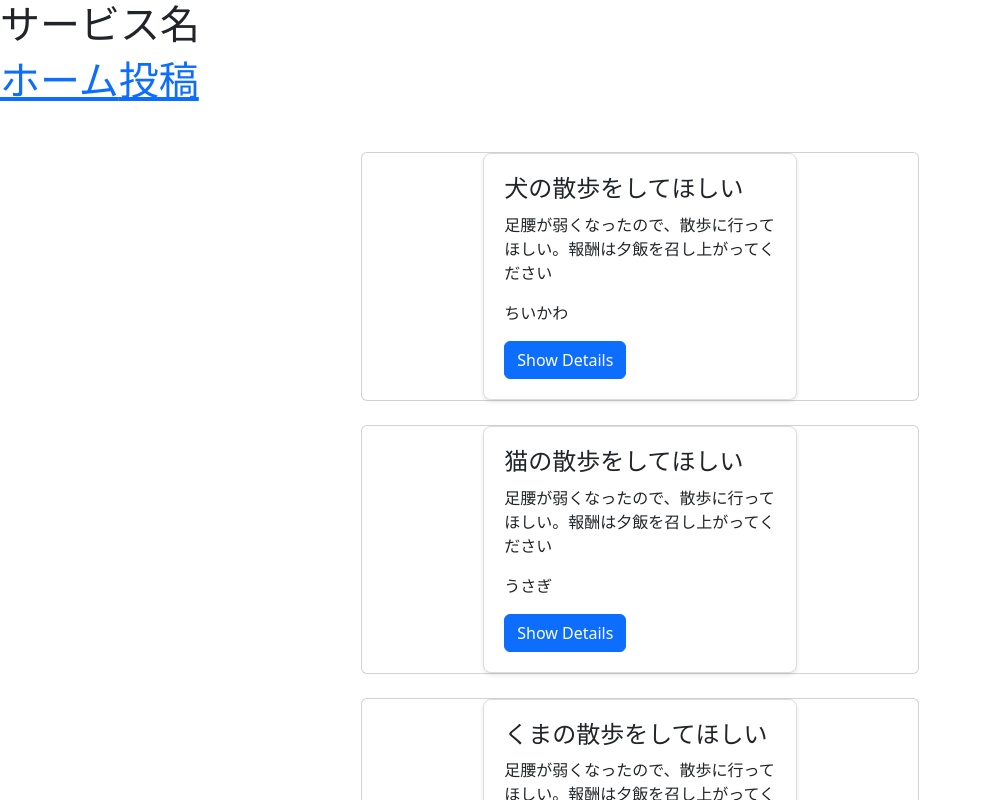
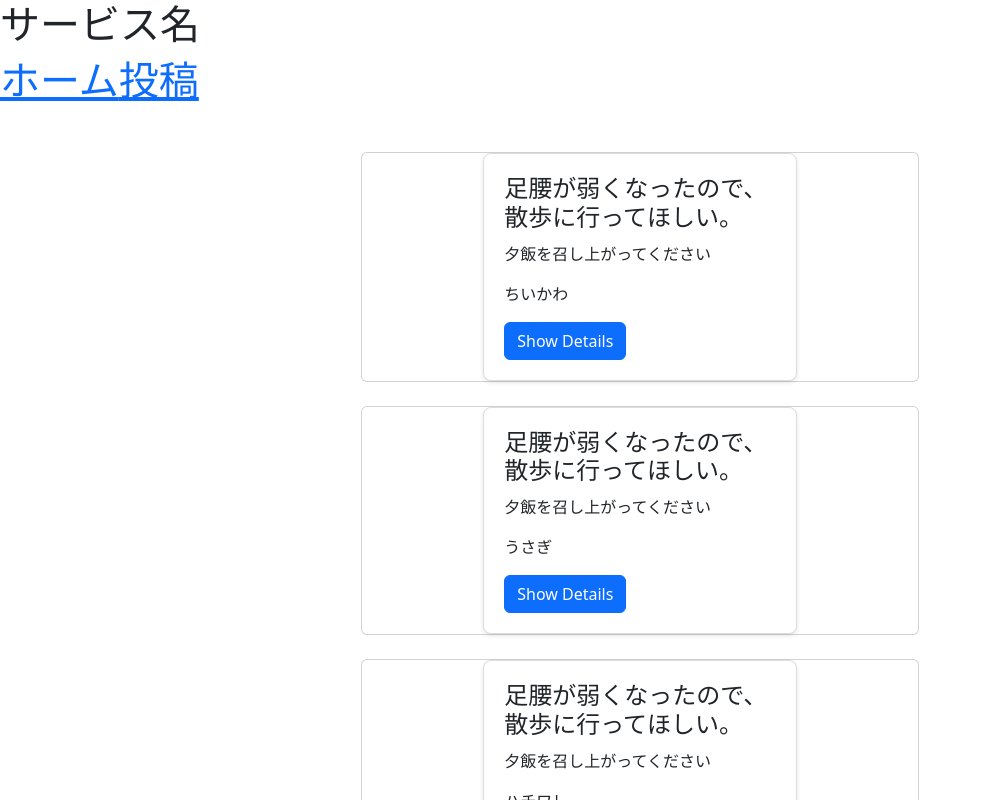
Before and after one commit to Goemon5/local_matchinng, a Next.js app: page / in a window 1280 px wide. Shown: the top 800 px of the page, without its empty margins (0-982 px from the left). Built offline with nearby package versions, Linux system fonts and the light colour scheme.

Commit message:
feat: Add form submission (POST) functionality
- Displayed submission success message
- Included page reload functionality on button click after submission

```diff
--- a/package.json
+++ b/package.json
@@ -13,7 +13,8 @@
     "next": "^14.1.0",
     "react": "^18.3.1",
     "react-bootstrap": "^2.10.4",
-    "react-dom": "^18.3.1"
+    "react-dom": "^18.3.1",
+    "react-hook-form": "^7.52.1"
   },
   "devDependencies": {
     "@types/node": "^20",
--- a/public/posts.json
+++ b/public/posts.json
@@ -4,20 +4,23 @@
     "title": "犬の散歩をしてほしい",
     "name": "ちいかわ",
     "gender": "female",
-    "contents": "足腰が弱くなったので、散歩に行ってほしい。報酬は夕飯を召し上がってください"
+    "contents": "足腰が弱くなったので、散歩に行ってほしい。",
+    "reward": "夕飯を召し上がってください"
   },
   {
     "id": 2,
     "title": "猫の散歩をしてほしい",
     "name": "うさぎ",
     "gender": "female",
-    "contents": "足腰が弱くなったので、散歩に行ってほしい。報酬は夕飯を召し上がってください"
+    "contents": "足腰が弱くなったので、散歩に行ってほしい。",
+    "reward": "夕飯を召し上がってください"
   },
   {
     "id": 3,
     "title": "くまの散歩をしてほしい",
     "name": "ハチワレ",
     "gender": "female",
-    "contents": "足腰が弱くなったので、散歩に行ってほしい。報酬は夕飯を召し上がってください"
+    "contents": "足腰が弱くなったので、散歩に行ってほしい。",
+    "reward": "夕飯を召し上がってください"
   }
 ]
--- a/src/components/card/Card.tsx
+++ b/src/components/card/Card.tsx
@@ -8,6 +8,7 @@ interface Post {
   gender: string;
   title: string;
   contents: string;
+  reward: string;
 }
 
 const Card = () => {
@@ -43,8 +44,8 @@ const Card = () => {
             style={{ width: "50%" }}
           >
             <div className={styles.postCard}>
-              <h2 className={styles.postTitle}>{post.title}</h2>
-              <p className={styles.postSnippet}>{post.contents}</p>
+              <h2 className={styles.postTitle}>{post.contents}</h2>
+              <p className={styles.postSnippet}>{post.reward}</p>
               <p className={styles.postMeta}>{post.name}</p>
               <Button onClick={() => handleShowModal(post)}>
                 Show Details
@@ -64,10 +65,10 @@ const Card = () => {
                   <strong>名前:</strong> {selectedPost.name}
                 </p>
                 <p>
-                  <strong>タイトル:</strong> {selectedPost.title}
+                  <strong>内容:</strong> {selectedPost.contents}
                 </p>
                 <p>
-                  <strong>内容:</strong> {selectedPost.contents}
+                  <strong>報酬:</strong> {selectedPost.reward}
                 </p>
               </>
             )}
--- a/src/pages/index.tsx
+++ b/src/pages/index.tsx
@@ -4,6 +4,7 @@ import "bootstrap/dist/css/bootstrap.min.css";
 
 import Card from "../components/card/Card";
 import Header from "../components/Layout/Header";
+import Post from "../components/post/Post";
 
 export function Home() {
   return (
@@ -13,6 +14,7 @@ export function Home() {
       </Head>
       <Header />
       <Card />
+      <Post />
     </>
   );
 }
```
Also changed, not shown: src/components/Post.tsx (deleted, +0 -36 lines), 1 other file (tests, documents, lock files or other folders).
